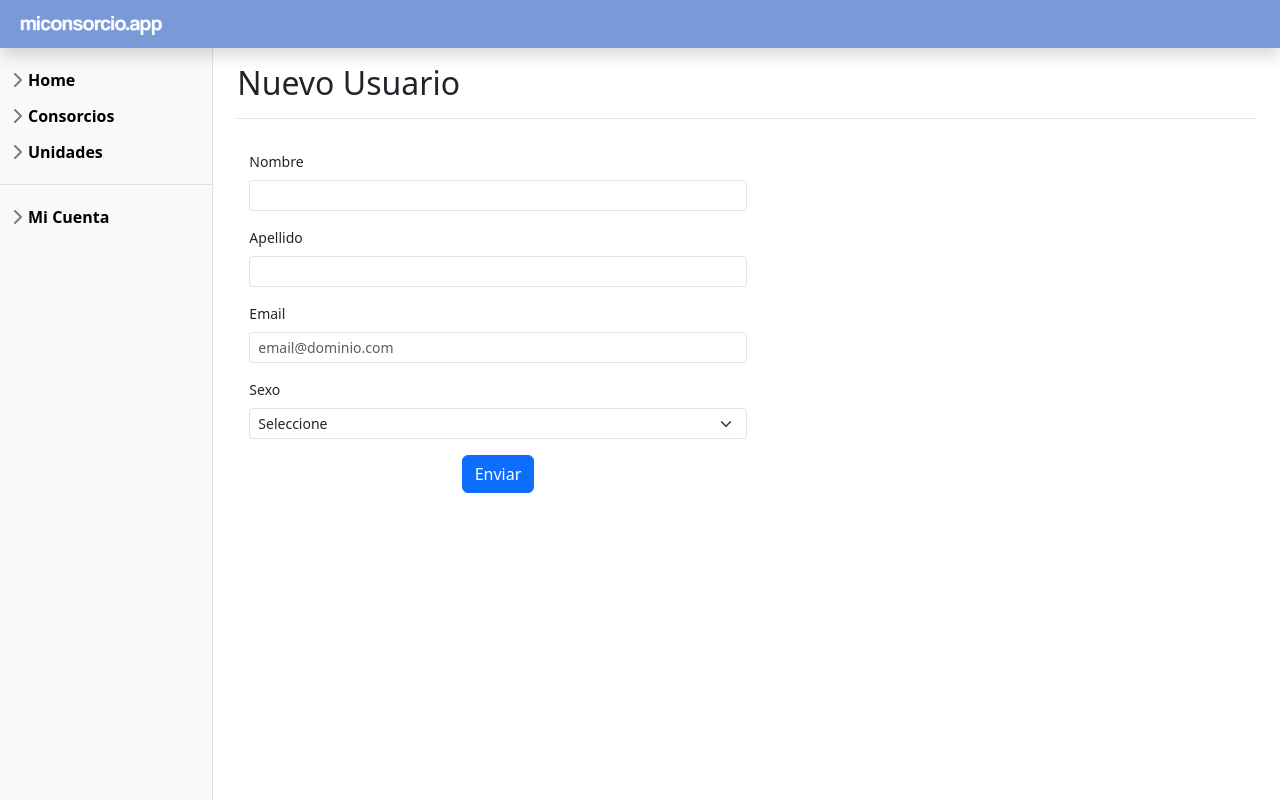
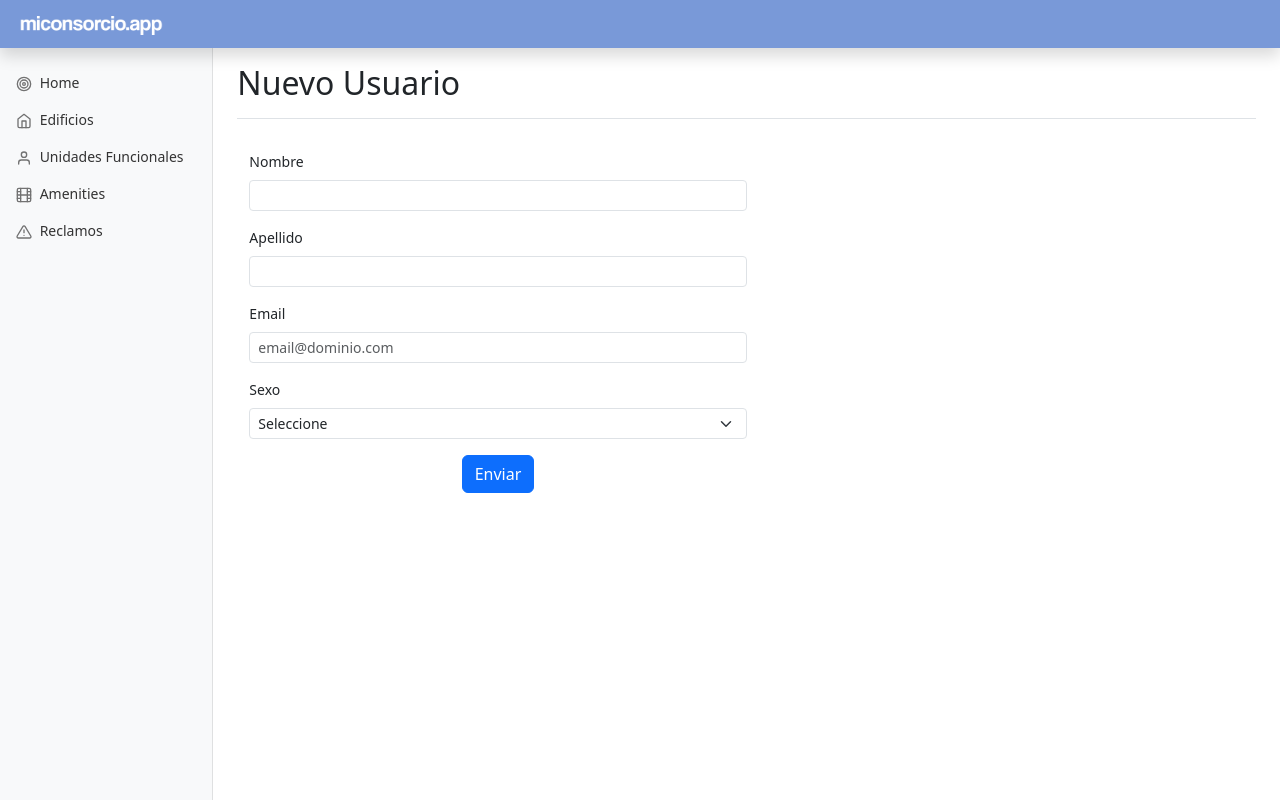
Before and after one commit to franeijo/django-grupo8, a Django app: page /administracion/nuevo_usuario in a window 1280 px wide. Run offline with Django 4.2, Linux system fonts and the light colour scheme; some libraries are stand-ins or nearby versions.

Commit message:
Subiendo primer CRUD de Edificios bastado en MVC

```diff
--- a/proyecto_grupo8/administracion/forms.py
+++ b/proyecto_grupo8/administracion/forms.py
@@ -1,6 +1,8 @@
 from django import forms
 from django.forms import ValidationError
 import re
+
+from .models import Edificio
 
 def solo_caracteres(value):
     if any(char.isdigit() for char in value):
@@ -61,3 +63,15 @@ class NuevoUsuario(forms.Form):
                 },
         widget=forms.Select(attrs={'class':'form-select form-select-sm'})
     )
+
+
+class EdificioForm(forms.ModelForm):
+    class Meta:
+        model=Edificio
+        fields='__all__'
+
+        widgets = {
+            'provincia' : forms.Select(attrs={'class':'form-select'}),
+            'ciudad' : forms.TextInput(attrs={'class':'form-control','placeholder':'Ingrese una ciudad'}),
+            'direccion' : forms.TextInput(attrs={'class':'form-control','placeholder':'Ingrese una direccion'}),
+        }
--- a/proyecto_grupo8/administracion/urls.py
+++ b/proyecto_grupo8/administracion/urls.py
@@ -5,4 +5,9 @@ from . import views
 urlpatterns = [
     path('',views.index, name='index'),
     path('nuevo_usuario',views.nuevo_usuario, name='nuevo_usuario'),
+
+    path('edificios/', views.EdificioListView.as_view(),name='edificios_index'),
+    path('edificios/nuevo', views.EdificioCreateView.as_view(),name='edificios_nuevo'),
+    path('edificios/editar/<int:pk>', views.EdificioUpdateView.as_view(),name='edificios_editar'),
+    path('edificios/eliminar/<int:pk>', views.EdificioDeleteView.as_view(),name='edificios_eliminar'),
 ]
--- a/proyecto_grupo8/administracion/views.py
+++ b/proyecto_grupo8/administracion/views.py
@@ -1,9 +1,16 @@
 from django.shortcuts import render
 from django.http import HttpResponse
 from administracion.forms import NuevoUsuario
+from administracion.models import Edificio
+from administracion.forms import EdificioForm
 from datetime import datetime
 from django.contrib import messages
 from django.conf import settings
+
+from django.views.generic import ListView
+from django.views.generic.edit import CreateView, UpdateView, DeleteView
+from django.urls import reverse_lazy
+from django.http import HttpResponseRedirect
 
 def index(request):
     return render(request, "administracion/index.html")
@@ -22,3 +29,28 @@ def nuevo_usuario(request):
 
     context = {'nuevo_usuario_form':nuevo_usuario_form}
     return render(request, "administracion/nuevo_usuario.html",context)
+
+
+class EdificioListView(ListView):
+    model = Edificio
+    context_object_name = 'edificios'
+    template_name= 'administracion/edificios/index.html'
+    ordering = ['provincia']
+    paginate_by = 8
+
+class EdificioCreateView(CreateView):
+    model = Edificio
+    form_class = EdificioForm
+    template_name = 'administracion/edificios/nuevo.html'
+    success_url = reverse_lazy('edificios_index')
+
+class EdificioUpdateView(UpdateView):
+    model = Edificio
+    template_name = 'administracion/edificios/editar.html'
+    success_url = reverse_lazy('edificios_index')
+    form_class = EdificioForm
+
+class EdificioDeleteView(DeleteView):
+    model = Edificio
+    template_name = 'administracion/edificios/eliminar.html'
+    success_url = reverse_lazy('edificios_index')
--- a/proyecto_grupo8/templates/administracion/base.html
+++ b/proyecto_grupo8/templates/administracion/base.html
@@ -25,45 +25,36 @@
       <div class="row">
         <nav id="sidebarMenu" class="col-md-3 col-lg-2 d-md-block bg-body-tertiary sidebar collapse">
           <div class="position-sticky pt-3 sidebar-sticky">
-            <ul class="list-unstyled ps-0">
-              <li class="mb-1">
-                <button class="btn btn-home d-inline-flex align-items-center rounded border-0 collapsed">
+            <ul class="nav flex-column">
+              <li class="nav-item">
+                <a class="nav-link" aria-current="page" href="/administracion/">
+                  <span data-feather="target" class="align-text-bottom"></span>
                   Home
-                </button>
+                </a>
               </li>
-              <li class="mb-1">
-                <button class="btn btn-toggle d-inline-flex align-items-center rounded border-0 collapsed" data-bs-toggle="collapse" data-bs-target="#consorcios-collapse" aria-expanded="false">
-                  Consorcios
-                </button>
-                <div class="collapse" id="consorcios-collapse">
-                  <ul class="btn-toggle-nav list-unstyled fw-normal pb-1">
-                    <li><a href="/nuevo_consorcio" class="link-body-emphasis d-inline-flex text-decoration-none rounded">Nuevo Consorcio</a></li>
-                    <li><a href="/ver_consorcios" class="link-body-emphasis d-inline-flex text-decoration-none rounded">Ver Consorcios</a></li>
-                  </ul>
-                </div>
+              <li class="nav-item">
+                <a class="nav-link" href="/administracion/edificios/">
+                  <span data-feather="home" class="align-text-bottom"></span>
+                  Edificios
+                </a>
               </li>
-              <li class="mb-1">
-                <button class="btn btn-toggle d-inline-flex align-items-center rounded border-0 collapsed" data-bs-toggle="collapse" data-bs-target="#unidades-collapse" aria-expanded="false">
-                  Unidades
-                </button>
-                <div class="collapse" id="unidades-collapse">
-                  <ul class="btn-toggle-nav list-unstyled fw-normal pb-1">
-                    <li><a href="/nueva_unidad" class="link-body-emphasis d-inline-flex text-decoration-none rounded">Nueva Unidad</a></li>
-                    <li><a href="/ver_unidades" class="link-body-emphasis d-inline-flex text-decoration-none rounded">Ver Unidades</a></li>
-                  </ul>
-                </div>
+              <li class="nav-item">
+                <a class="nav-link" href="/administracion/unidades/">
+                  <span data-feather="user" class="align-text-bottom"></span>
+                  Unidades Funcionales
+                </a>
               </li>
-              <li class="border-top my-3"></li>
-              <li class="mb-1">
-                <button class="btn btn-toggle d-inline-flex align-items-center rounded border-0 collapsed" data-bs-toggle="collapse" data-bs-target="#cuenta-collapse" aria-expanded="false">
-                  Mi Cuenta
-                </button>
-                <div class="collapse" id="cuenta-collapse">
-                  <ul class="btn-toggle-nav list-unstyled fw-normal pb-1">
-                    <li><a href="#" class="link-dark d-inline-flex text-decoration-none rounded">Perfil</a></li>
-                    <li><a href="#" class="link-dark d-inline-flex text-decoration-none rounded">Salir</a></li>
-                  </ul>
-                </div>
+              <li class="nav-item">
+                <a class="nav-link" href="/administracion/amenities/">
+                  <span data-feather="film" class="align-text-bottom"></span>
+                  Amenities
+                </a>
+              </li>
+              <li class="nav-item">
+                <a class="nav-link" href="/administracion/reclamos/">
+                  <span data-feather="alert-triangle" class="align-text-bottom"></span>
+                  Reclamos
+                </a>
               </li>
             </ul>
           </div>
```
Also changed, not shown: proyecto_grupo8/administracion/admin.py (+5 -7 lines), proyecto_grupo8/administracion/models.py (+35 -21 lines), proyecto_grupo8/templates/administracion/edificios/editar.html (added, +19 -0 lines), proyecto_grupo8/templates/administracion/edificios/eliminar.html (added, +19 -0 lines), proyecto_grupo8/templates/administracion/edificios/form.html (added, +13 -0 lines), proyecto_grupo8/templates/administracion/edificios/index.html (added, +79 -0 lines), proyecto_grupo8/templates/administracion/edificios/nuevo.html (added, +19 -0 lines).
